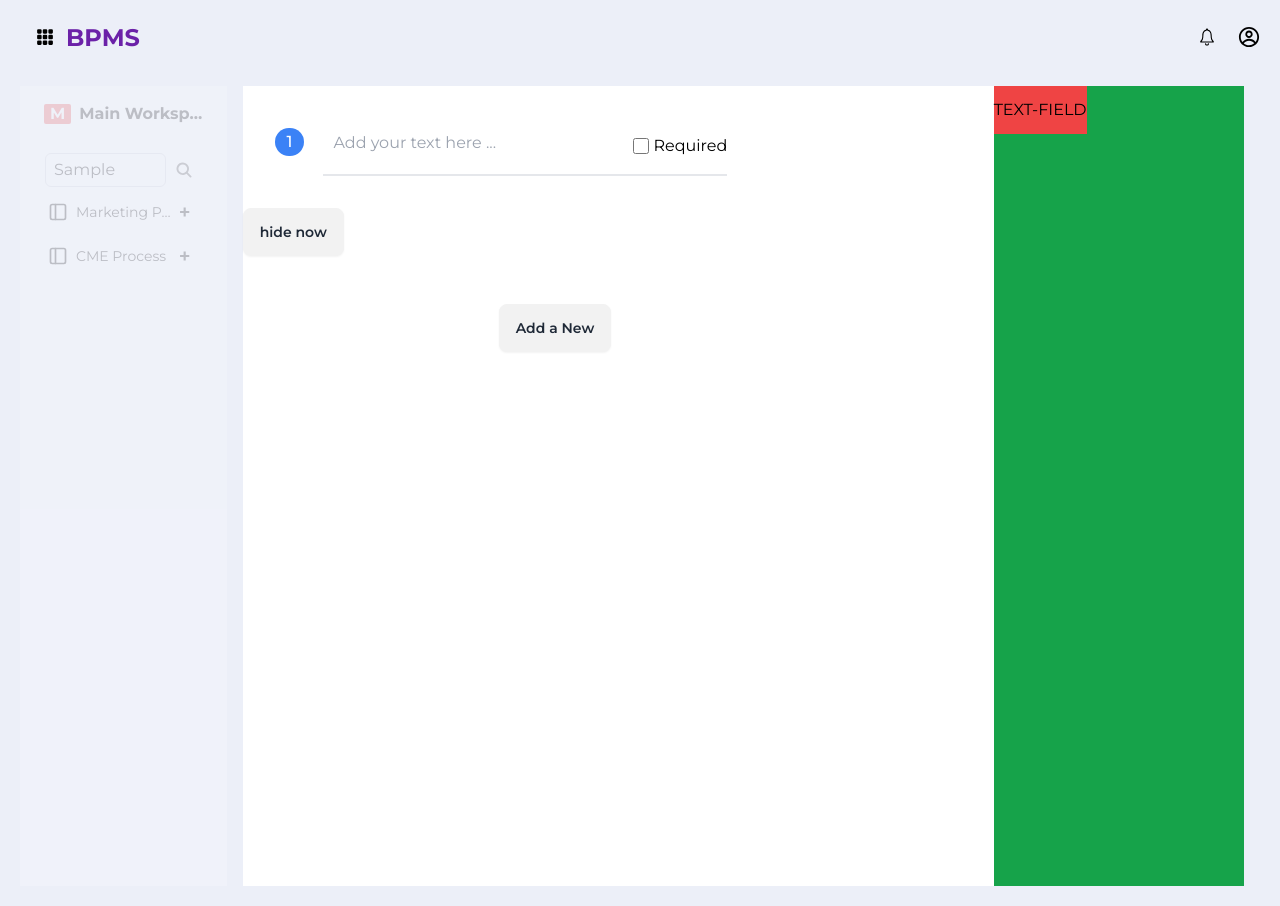
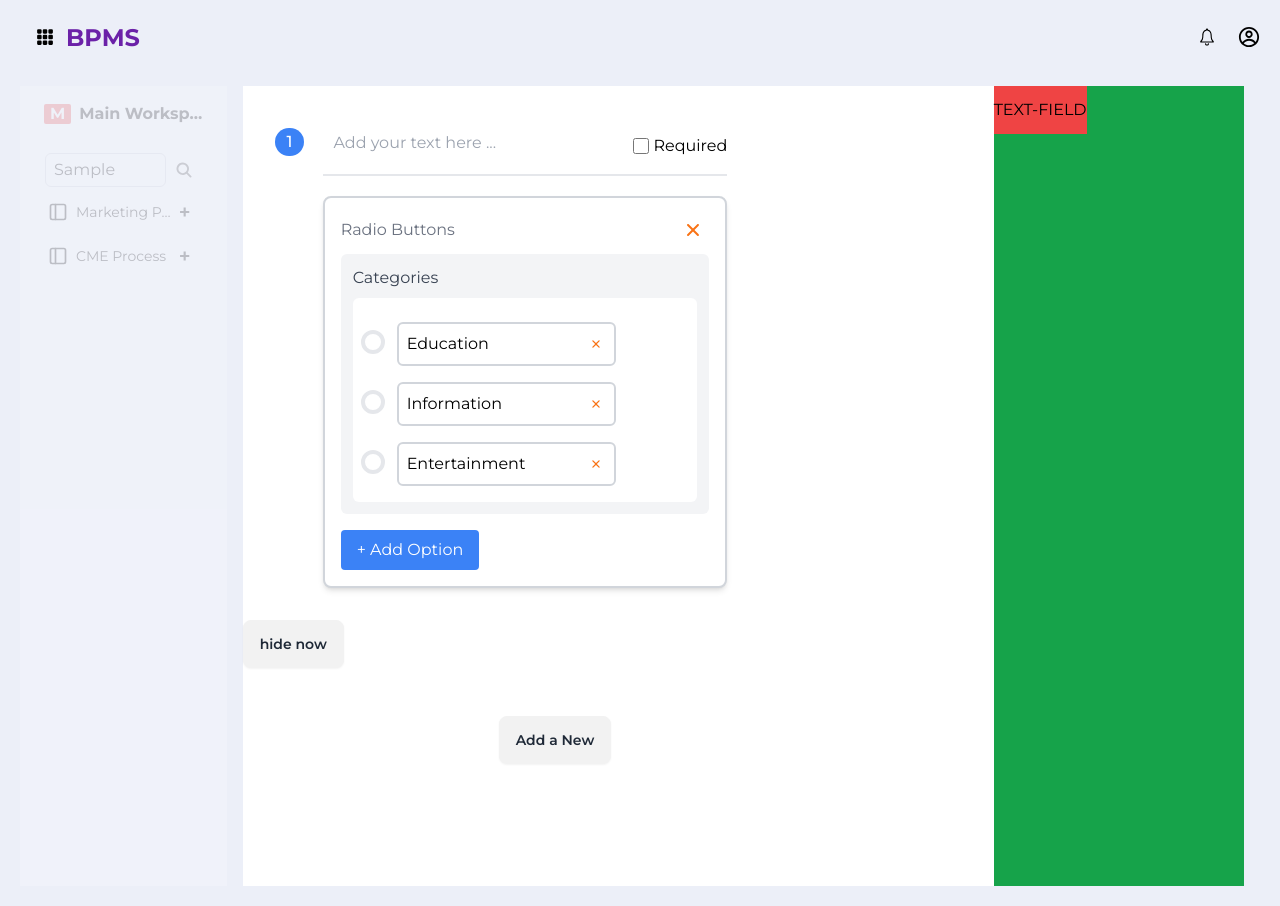
Before and after one commit to zeeshanhaider5121472/NextJS-Business-Management-System, a Next.js app: page /newtask/createTemplate in a window 1280 px wide. Both pictures are taken after typing "Sample" into the empty fields and a click on the button "Add a New". Built offline with nearby package versions, Linux system fonts and the light colour scheme.

Commit message:
radio field working

```diff
--- a/package.json
+++ b/package.json
@@ -12,6 +12,7 @@
     "@dnd-kit/core": "^6.1.0",
     "@dnd-kit/sortable": "^8.0.0",
     "@dnd-kit/utilities": "^3.2.2",
+    "@tailwindcss/forms": "^0.5.7",
     "next": "14.2.4",
     "react": "^18",
     "react-dnd-html5-backend": "^16.0.1",
--- a/src/app/components/rightsplitscreen_comp/home_comp/newtask_comp/createTemplate_comp/dndmaincomp/DndMainComp.tsx
+++ b/src/app/components/rightsplitscreen_comp/home_comp/newtask_comp/createTemplate_comp/dndmaincomp/DndMainComp.tsx
@@ -1,6 +1,6 @@
 "use client";
 import { DndContext, DragEndEvent, useDraggable } from "@dnd-kit/core";
-import { useState } from "react";
+import { useId, useState } from "react";
 import Allcompsdrops from "./Allcompsdrops";
 
 export interface Project {
@@ -27,7 +27,6 @@ export interface Project {
     }[];
   }>;
 }
-
 const DndMainComp = () => {
   const [components, setComponents] = useState<Project[]>([
     {
@@ -57,9 +56,11 @@ const DndMainComp = () => {
       ],
     },
   ]);
+  const dndid = useId();
 
   return (
     <DndContext
+      id={dndid}
       onDragEnd={(event: DragEndEvent) => {
         const droppedindex = event.over?.id as number;
         if (event.active.id == "textfield" && droppedindex >= 0) {
--- a/src/app/components/rightsplitscreen_comp/home_comp/newtask_comp/createTemplate_comp/dndmaincomp/allcompsdrops/Maindrops.tsx
+++ b/src/app/components/rightsplitscreen_comp/home_comp/newtask_comp/createTemplate_comp/dndmaincomp/allcompsdrops/Maindrops.tsx
@@ -1,5 +1,7 @@
 import { useDroppable } from "@dnd-kit/core";
 import { Project } from "../DndMainComp";
+import Radiobtndump from "./Radiobtndump";
+import Radiobuttons from "./Radiobuttons";
 import Singlelinefield from "./Singlelinefield";
 import Tasknamefield_comp from "./Tasknamefield_comp";
 
@@ -47,6 +49,8 @@ const Maindrops: React.FC<Maindrops_props> = ({
           components={components}
         />
       )}
+      {/* <Radiobtndump /> */}
+      <Radiobuttons />
     </div>
   );
 };
--- /dev/null
+++ b/src/app/components/rightsplitscreen_comp/home_comp/newtask_comp/createTemplate_comp/dndmaincomp/allcompsdrops/Radiobtndump.tsx
@@ -0,0 +1,94 @@
+import { useState } from "react";
+
+type Option = {
+  id: string;
+  label: string;
+};
+
+const Radiobtndump = () => {
+  const [options, setOptions] = useState<Option[]>([
+    { id: "1", label: "Education" },
+    { id: "2", label: "Information" },
+    { id: "3", label: "Entertainment" },
+  ]);
+  const [selectedOption, setSelectedOption] = useState<string | null>(null);
+  const [editingId, setEditingId] = useState<string | null>(null);
+
+  const addOption = () => {
+    const newOption: Option = {
+      id: Date.now().toString(),
+      label: "New Option",
+    };
+    setOptions([...options, newOption]);
+    setEditingId(newOption.id);
+  };
+
+  const handleEdit = (id: string, newLabel: string) => {
+    setOptions(
+      options.map((opt) => (opt.id === id ? { ...opt, label: newLabel } : opt))
+    );
+  };
+
+  const handleSelect = (id: string) => {
+    setSelectedOption(id);
+    setEditingId(id);
+  };
+
+  const removeOption = (id: string) => {
+    setOptions(options.filter((opt) => opt.id !== id));
+    if (selectedOption === id) setSelectedOption(null);
+  };
+
+  return (
+    <div className="max-w-full ml-16 mx-auto mt-10 p-6 bg-white rounded-lg shadow-lg">
+      <h2 className="text-xl font-semibold mb-4">Radio Buttons</h2>
+      <div className="bg-gray-100 p-4 rounded-md mb-4">
+        <h3 className="text-lg font-medium mb-2">Categories</h3>
+        {options.map((option) => (
+          <div key={option.id} className="flex items-center mb-2">
+            <input
+              type="radio"
+              id={`option-${option.id}`}
+              name="category"
+              className="mr-2"
+              checked={editingId === option.id}
+              onChange={() => handleSelect(option.id)}
+            />
+            {editingId === option.id ? (
+              <input
+                type="text"
+                value={option.label}
+                onChange={(e) => handleEdit(option.id, e.target.value)}
+                onBlur={() => setEditingId(null)}
+                className="flex-grow px-2 py-1 border rounded"
+                autoFocus
+              />
+            ) : (
+              <label
+                htmlFor={`option-${option.id}`}
+                className="flex-grow cursor-pointer"
+                onClick={() => setEditingId(option.id)}
+              >
+                {option.label}
+              </label>
+            )}
+            <button
+              onClick={() => removeOption(option.id)}
+              className="ml-2 text-red-500 hover:text-red-700"
+            >
+              ×
+            </button>
+          </div>
+        ))}
+      </div>
+      <button
+        onClick={addOption}
+        className="px-4 py-2 bg-blue-500 text-white rounded hover:bg-blue-600 transition duration-300"
+      >
+        + Add Option
+      </button>
+    </div>
+  );
+};
+
+export default Radiobtndump;
--- /dev/null
+++ b/src/app/components/rightsplitscreen_comp/home_comp/newtask_comp/createTemplate_comp/dndmaincomp/allcompsdrops/Radiobuttons.tsx
@@ -0,0 +1,110 @@
+import { useState } from "react";
+import { IoIosClose } from "react-icons/io";
+
+interface Radiobtns_props {
+  id: number;
+  label: string;
+}
+const Radiobuttons = () => {
+  const [radiobtnoptions, setRadiobtnoptions] = useState<Radiobtns_props[]>([
+    { id: 0, label: "Education" },
+    { id: 1, label: "Information" },
+    { id: 2, label: "Entertainment" },
+  ]);
+  const [selectedelementid, setSelectedelementid] = useState<number>();
+  const style = {
+    opacity: 0,
+  };
+  const addradiobtnelement = () => {
+    const newOption: Radiobtns_props = {
+      id: radiobtnoptions.length + 1,
+      label: "New Option",
+    };
+    setRadiobtnoptions([...radiobtnoptions, newOption]);
+    console.log(radiobtnoptions);
+  };
+  const handleEdit = (editingoptionid: number, newdata: string) => {
+    setRadiobtnoptions(
+      radiobtnoptions.map((option) =>
+        option.id === editingoptionid ? { ...option, label: newdata } : option
+      )
+    );
+  };
+
+  return (
+    <div className="mt-5 ml-16 p-4 rounded-lg shadow-md bg-white border-2 border-gray-300">
+      <div className="flex justify-between items-center mb-2">
+        <h3 className="text-gray-500 font-normal">Radio Buttons</h3>
+        <button onClick={(e) => {}}>
+          <IoIosClose className="w-8 h-8 cursor-pointer text-orange-500 hover:text-red-700" />
+        </button>
+      </div>
+      <div className="bg-gray-100 p-3 rounded-md mb-4">
+        <input
+          type="text"
+          value={"Categories"}
+          readOnly
+          className="w-full bg-gray-100 text-gray-700 placeholder-gray-400 mb-2 focus:outline-none cursor-default"
+        />
+        <div className="bg-white p-2 rounded-md ">
+          {radiobtnoptions.map((option) => (
+            <div
+              key={option.id}
+              className="flex flex-row gap-3 items-center mb-2 mt-4"
+            >
+              <section className="flex mb-1 h-6 w-6 items-center justify-center rounded-full border-4 p-2 border-gray-200">
+                <div
+                  className={` flex rounded-full ${
+                    option.id === selectedelementid ? "bg-blue-200" : "bg-white"
+                  }`}
+                >
+                  <input
+                    type="radio"
+                    checked={option.id == selectedelementid}
+                    onChange={(e) => {
+                      setSelectedelementid(option.id);
+                    }}
+                    name="category"
+                    className="border-4 focus:accent-pink-500"
+                    style={style}
+                  />
+                </div>
+              </section>
+              <section className="flex flex-row justify-between w-2/3 rounded-md border-2 border-gray-300 p-2">
+                {option.id == selectedelementid ? (
+                  <input
+                    type="text"
+                    value={option.label}
+                    onChange={(e) => handleEdit(option.id, e.target.value)}
+                    onBlur={() => setSelectedelementid(undefined)}
+                    className="flex-grow px-2 py-1 rounded focus:border-transparent focus:outline-none focus:ring-transparent"
+                    autoFocus
+                  />
+                ) : (
+                  <div
+                    onClick={() => {
+                      setSelectedelementid(option.id);
+                    }}
+                  >
+                    {option.label}
+                  </div>
+                )}
+                <button onClick={(e) => {}}>
+                  <IoIosClose className="w-5 h-5 cursor-pointer text-orange-500 hover:text-red-700" />
+                </button>
+              </section>
+            </div>
+          ))}
+        </div>
+      </div>
+      <button
+        onClick={addradiobtnelement}
+        className="px-4 py-2 bg-blue-500 text-white rounded hover:bg-blue-600 transition duration-300"
+      >
+        + Add Option
+      </button>
+    </div>
+  );
+};
+
+export default Radiobuttons;
```
Also changed, not shown: 1 other file (tests, documents, lock files or other folders).
